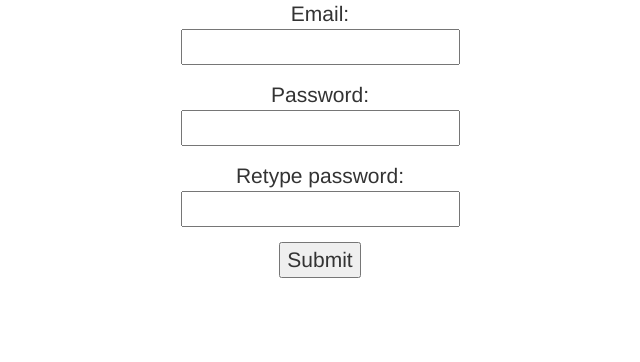
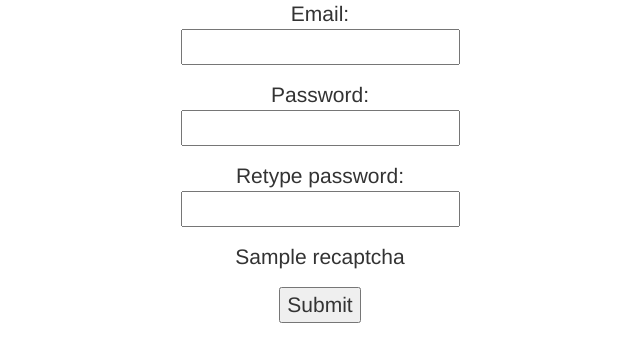
Before and after one commit to drzobin/www.drbrynar.se, a Flask app: template templates/register.html in a window 1280 px wide. Shown: the part 277-639 px from the top of the page, without its empty margins (320-960 px from the left). Run offline with Flask 2, Linux system fonts and the light colour scheme; the template is opened without the code that fills it: most values are stand-ins (such as "Sample title", 1, 10 or a date in 2020); some libraries are stand-ins or nearby versions.

Commit message:
adding recaptcha

```diff
--- a/app.py
+++ b/app.py
@@ -4,11 +4,13 @@ from models import Base, User, Picture, Logg
 from flask.ext.login import LoginManager
 from flask_sqlalchemy import SQLAlchemy
 from werkzeug import secure_filename
+from flask_recaptcha import ReCaptcha
 import hashlib, datetime, random, os
 
 app = Flask(__name__)
 app.config.from_pyfile("config.py")
 db = SQLAlchemy(app)
+recaptcha = ReCaptcha(app=app)
 
 login_manager = LoginManager()
 login_manager.init_app(app)
--- a/templates/register.html
+++ b/templates/register.html
@@ -15,6 +15,9 @@ Retype password:<br>
 <input type="text" name="password2">
 </p>
 <p>
+{{ recaptcha }}
+</p>
+<p>
 <input type="submit" value="Submit">
 </p>
 </form>
```
Also changed, not shown: config.py (deleted, +0 -8 lines), 2 other files.
